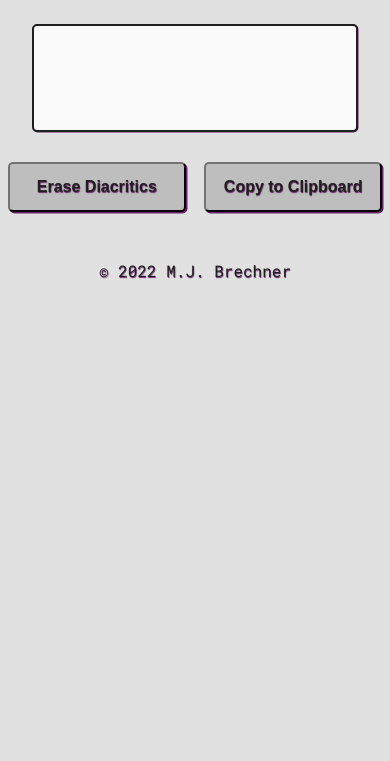
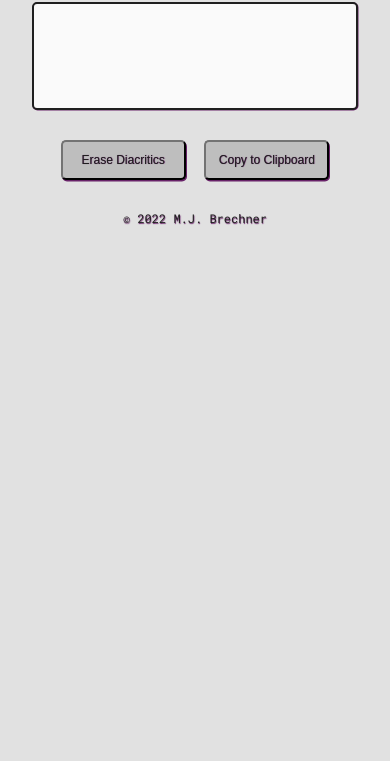
Before and after one commit to mjbrechner/diacritics-eraser, a plain HTML site: page index.html in a window 390 px wide. Shown: the part 83-844 px from the top of the page. Drawn offline with Linux system fonts and the light colour scheme.

Commit message:
added media query

```diff
--- a/css/styles.css
+++ b/css/styles.css
@@ -9,6 +9,7 @@ body {
 }
 
 h1 {
+    font-size: 1.5em;
     font-weight: 700;
     text-shadow: .75px .75px 1.5px rgb(104, 34, 104);
 }
@@ -36,26 +37,55 @@ h1 {
 .buttons {
     background-color: rgb(190, 190, 190);
     color: rgb(31, 31, 31);
-    width: 200px;
-    height: 50px;
-    font-size: 1em;
-    font-weight: 700;
-    text-shadow: .5px .5px 1px rgb(104, 34, 104);
+    width: 125px;
+    height: 40px;
+    font-size: .75em;
+    font-weight: 400;
+    text-shadow: .4px .4px .75px rgb(104, 34, 104);
     border-color: rgb(31, 31, 31);
-    box-shadow: 1.5px 1.5px rgb(104, 34, 104);
+    box-shadow: 1px 1.5px rgb(104, 34, 104);
     border-radius: 5px;
     cursor: pointer;
 }
 
 .buttons:active {
     color: rgb(104, 34, 104);
+    text-shadow: .4px .4px .75px rgb(31, 31, 31);
+    transform: translate(1px);
+    box-shadow: 1px 1px rgb(173, 111, 173);
+}
+
+footer {
+    margin-top: 1.5em;
+    font-size: .75em;
+    justify-items: center;
+    text-shadow: .5px .5px 1px rgb(104, 34, 104);
+}
+
+/*tablet and above query*/
+@media only screen and (min-width: 768px) {
+
+h1 {
+    font-size: 2em;
+}
+
+.buttons {
+    width: 200px;
+    height: 50px;
+    font-size: 1em;
+    font-weight: 700;
+    text-shadow: .5px .5px 1px rgb(104, 34, 104);
+    box-shadow: 1.5px 1.5px rgb(104, 34, 104);
+}
+
+.buttons:active {
     text-shadow: .5px .5px 1px rgb(31, 31, 31);
-    transform: translate(1px);
     box-shadow: 1.5px 1.5px rgb(173, 111, 173);
 }
 
 footer {
     margin-top: 2em;
-    justify-items: center;
-    text-shadow: .5px .5px 1px rgb(104, 34, 104);
+    font-size: 1em;
 }
+
+}
```
